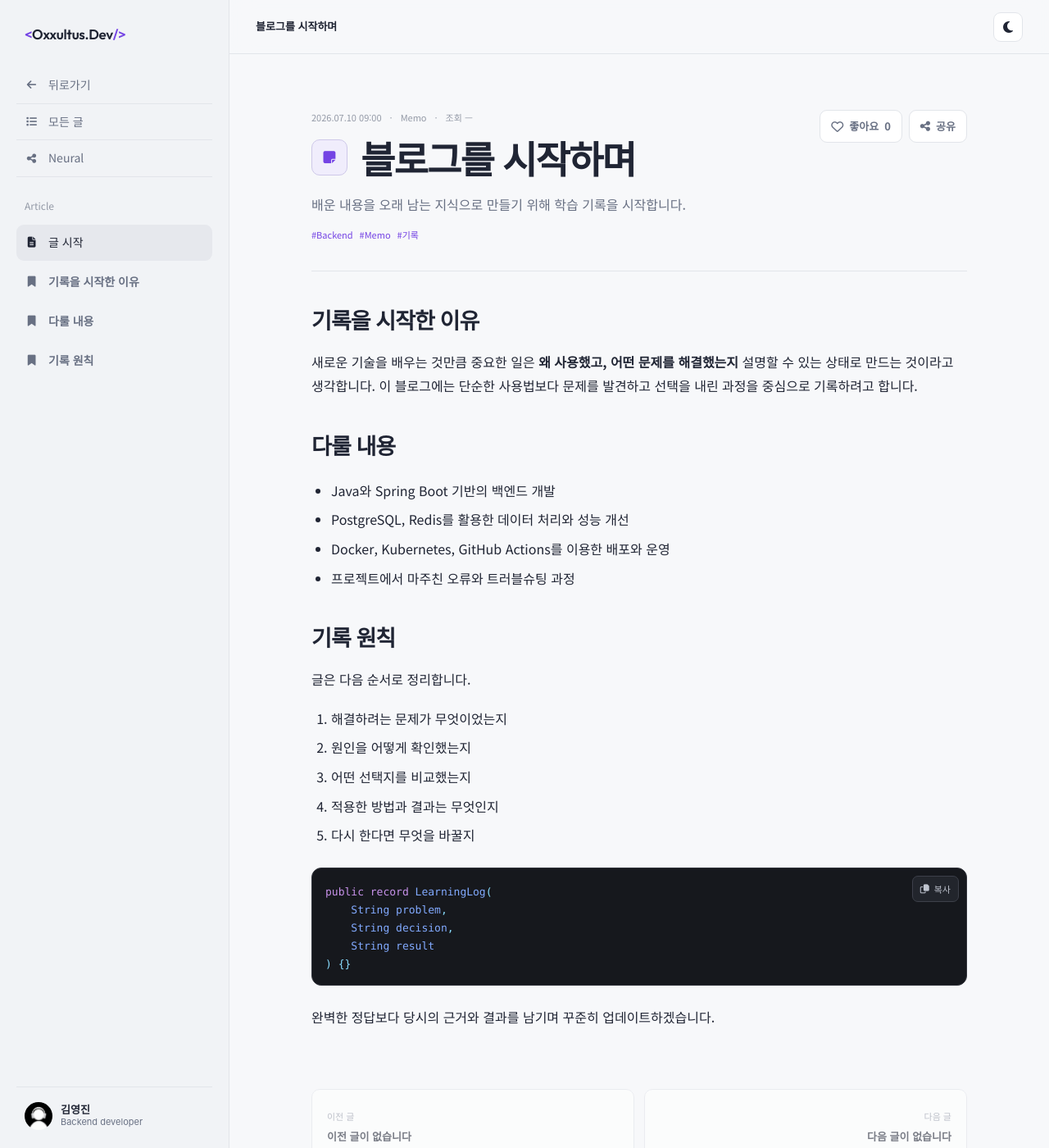
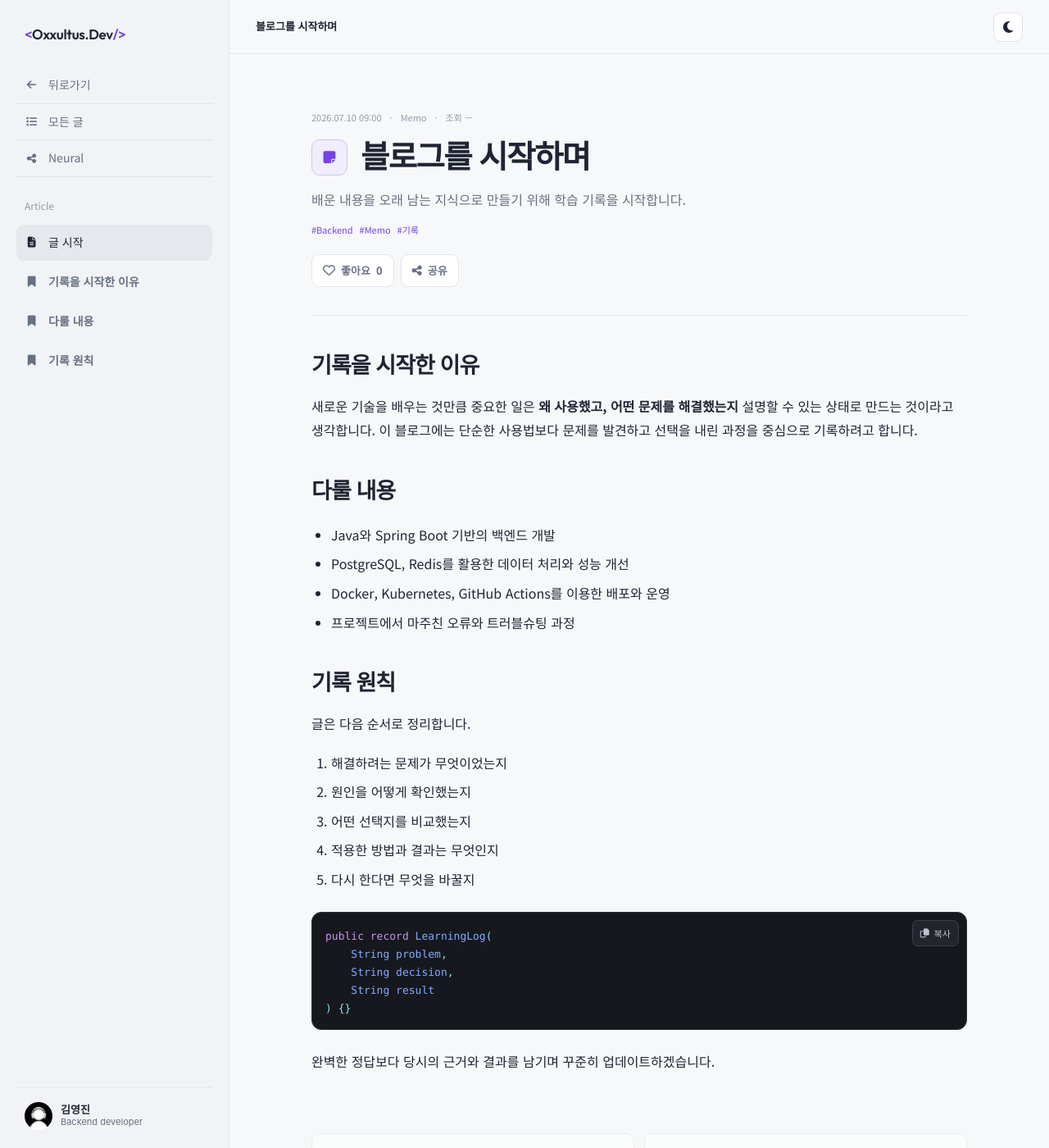
Before and after one commit to oxxultus/resume, a Jekyll site: the page built from _posts/2026-07-10-blog-start.md, in a window 1280 px wide and 1400 px high. Shown: the whole window at 82% size. Built offline with Jekyll 4.4.1, drawn with Linux system fonts in a browser that asks for light colours.

Commit message:
Align article navigation and header actions

```diff
--- a/_layouts/post.html
+++ b/_layouts/post.html
@@ -11,7 +11,7 @@
     <link rel="preconnect" href="https://fonts.gstatic.com" crossorigin>
     <link href="https://fonts.googleapis.com/css2?family=Noto+Sans+KR:wght@300;400;500;700;900&family=Outfit:wght@300;400;600;800&display=swap" rel="stylesheet">
     <link rel="stylesheet" href="https://cdnjs.cloudflare.com/ajax/libs/font-awesome/6.4.0/css/all.min.css">
-    <link rel="stylesheet" href="{{ '/blog.css?v=20260712-5' | relative_url }}">
+    <link rel="stylesheet" href="{{ '/blog.css?v=20260712-6' | relative_url }}">
 </head>
 <body>
     <aside class="blog-sidebar">
--- a/blog.css
+++ b/blog.css
@@ -49,8 +49,9 @@
 .blog-nav .category-directory i { font-size: 13px; }
 .blog-nav .category-root-directory { min-height: 44px; margin-top: 2px; padding: 10px; font-size: 14px; }
 .blog-nav .category-root-directory i { font-size: 13px; }
-.post-toc .toc-h2 { font-weight: 600; }
-.post-toc .toc-toggle { display: none; margin-left: auto; font-size: 9px; opacity: .55; transition: transform .15s ease; }
+.post-toc .toc-h2 { display: grid; grid-template-columns: 17px minmax(0, 1fr) 12px; column-gap: 12px; font-weight: 600; }
+.post-toc .toc-h2 > i:first-child { width: 17px; }
+.post-toc .toc-toggle { display: none; width: 12px; margin-left: 0; justify-self: end; font-size: 9px; opacity: .55; transition: transform .15s ease; }
 .post-toc .toc-h2.has-children .toc-toggle { display: block; }
 .post-toc .toc-h2.expanded .toc-toggle { transform: rotate(90deg); }
 .post-toc .toc-h3 { display: none; min-height: 27px; padding: 4px 8px 4px 29px; color: var(--faint); font-size: 10px; }
@@ -100,7 +101,7 @@
 .post-meta > span::before, .post-meta > button::before { content: '·'; margin-right: 10px; color: var(--faint); }
 .post-view-count { font-variant-numeric: tabular-nums; }
 .post-like-count { font-variant-numeric: tabular-nums; }
-.article-actions { position: absolute; top: 0; right: 0; display: flex; gap: 8px; }.article-header > .post-meta { padding-right: 205px; }
+.article-actions { display: flex; gap: 8px; margin-top: 20px; }.article-header > .post-meta { padding-right: 0; }
 .post-like-button, .article-share-button { display: inline-flex; align-items: center; gap: 7px; min-height: 40px; padding: 8px 13px; border: 1px solid var(--line); border-radius: 9px; background: var(--surface); color: var(--muted); font-size: 13px; font-weight: 600; cursor: pointer; }
 .post-like-button i { font-size: 15px; }.post-like-button strong { min-width: 1ch; font-variant-numeric: tabular-nums; }
 .article-share-button i { font-size: 14px; }.post-like-button:hover, .post-like-button:focus-visible, .post-like-button[aria-pressed="true"], .article-share-button:hover, .article-share-button:focus-visible { border-color: color-mix(in srgb, var(--accent) 45%, var(--line)); background: var(--surface-soft); color: var(--accent); outline: none; }
@@ -121,7 +122,7 @@
 .article-header { position: relative; padding-bottom: 34px; border-bottom: 1px solid var(--line); }
 .article-title-row { display: flex; align-items: flex-start; gap: 16px; margin: 12px 0 16px; }
 .article-title-row .post-tech-icon { flex-basis: 44px; width: 44px; height: 44px; margin-top: 5px; font-size: 17px; }
-.article-header h1 { margin: 0; font-size: clamp(32px, 3.6vw, 46px); line-height: 1.2; letter-spacing: -.04em; text-wrap: balance; }
+.article-header h1 { margin: 0; font-size: clamp(28px, 3vw, 40px); line-height: 1.22; letter-spacing: -.04em; text-wrap: balance; }
 .article-header > p { max-width: 680px; margin: 0; color: var(--muted); font-size: 16px; }
 .article-body { padding-top: 34px; font-size: 16px; line-height: 1.85; }
 .article-body h2 { margin: 32px 0 12px; font-size: 27px; letter-spacing: -.035em; scroll-margin-top: 86px; }.article-body h3 { margin: 20px 0 8px; font-size: 19px; scroll-margin-top: 86px; }
@@ -173,12 +174,12 @@
     .blog-main { margin-left: 0; }.blog-topbar { height: 62px; padding: 0 16px; }.blog-menu { display: block; }
     .blog-content, .article { width: min(100% - 32px, 800px); padding-top: 55px; }
     .blog-hero { padding-bottom: 58px; }.blog-hero.is-filtered { padding-bottom: 32px; }.blog-hero h1 { font-size: 40px; }
-    .article-header h1 { font-size: 38px; }.article-body { min-width: 0; font-size: 15px; }.article-body .code-block-shell pre { font-size: 12px; line-height: 1.65; }
+    .article-header h1 { font-size: 32px; }.article-body { min-width: 0; font-size: 15px; }.article-body .code-block-shell pre { font-size: 12px; line-height: 1.65; }
     .post-card { padding: 24px 4px; }.post-title-row { align-items: flex-start; gap: 10px; margin: 8px 0 7px; }.post-card h2 { font-size: 20px; line-height: 1.38; letter-spacing: -.025em; }.post-tech-icon { flex-basis: 32px; width: 32px; height: 32px; border-radius: 8px; font-size: 12px; }
     .article-title-row { gap: 12px; }.article-title-row .post-tech-icon { flex-basis: 38px; width: 38px; height: 38px; margin-top: 3px; font-size: 15px; }
     .post-section-heading { align-items: stretch; flex-direction: column; }.post-heading-tools { display: grid; grid-template-columns: minmax(0,1fr) minmax(0,1fr); width: 100%; }.post-count { grid-row: 1; grid-column: 1 / -1; }.search-control { grid-row: 2; grid-column: 1; min-width: 0; }.search-control input { width: 100%; min-width: 0; }.sort-control { grid-row: 2; grid-column: 2; min-width: 0; }.sort-control > span { display: none; }
     .sort-trigger { width: 100%; min-width: 0; }.sort-menu { right: 0; left: 0; width: 100%; }.article-navigation { grid-template-columns: 1fr; }.article-nav-next { text-align: left; }
-    .article-header > .post-meta { padding-right: 0; }.article-actions { position: static; margin-top: 20px; }.post-like-button, .article-share-button { min-height: 44px; }
+    .post-like-button, .article-share-button { min-height: 44px; }
     .neural-content { width: calc(100% - 32px); padding: 48px 0 56px; }.neural-header { align-items: flex-start; flex-direction: column; gap: 18px; }.neural-header h1 { font-size: 34px; }.neural-legend { justify-content: flex-start; }.neural-canvas { height: 520px; }.neural-node text { font-size: 10px; }
 }
 @media (prefers-reduced-motion: reduce) { html { scroll-behavior: auto; } * { transition-duration: .01ms !important; } }
--- a/blog/index.html
+++ b/blog/index.html
@@ -15,7 +15,7 @@
     <link rel="preconnect" href="https://fonts.gstatic.com" crossorigin>
     <link href="https://fonts.googleapis.com/css2?family=Noto+Sans+KR:wght@300;400;500;700;900&family=Outfit:wght@300;400;600;800&display=swap" rel="stylesheet">
     <link rel="stylesheet" href="https://cdnjs.cloudflare.com/ajax/libs/font-awesome/6.4.0/css/all.min.css">
-    <link rel="stylesheet" href="{{ '/blog.css?v=20260712-5' | relative_url }}">
+    <link rel="stylesheet" href="{{ '/blog.css?v=20260712-6' | relative_url }}">
 </head>
 <body>
     <aside class="blog-sidebar">
--- a/blog/neural.html
+++ b/blog/neural.html
@@ -15,7 +15,7 @@
     <link rel="preconnect" href="https://fonts.gstatic.com" crossorigin>
     <link href="https://fonts.googleapis.com/css2?family=Noto+Sans+KR:wght@300;400;500;700;900&family=Outfit:wght@300;400;600;800&display=swap" rel="stylesheet">
     <link rel="stylesheet" href="https://cdnjs.cloudflare.com/ajax/libs/font-awesome/6.4.0/css/all.min.css">
-    <link rel="stylesheet" href="{{ '/blog.css?v=20260712-5' | relative_url }}">
+    <link rel="stylesheet" href="{{ '/blog.css?v=20260712-6' | relative_url }}">
 </head>
 <body>
     <aside class="blog-sidebar">
```
